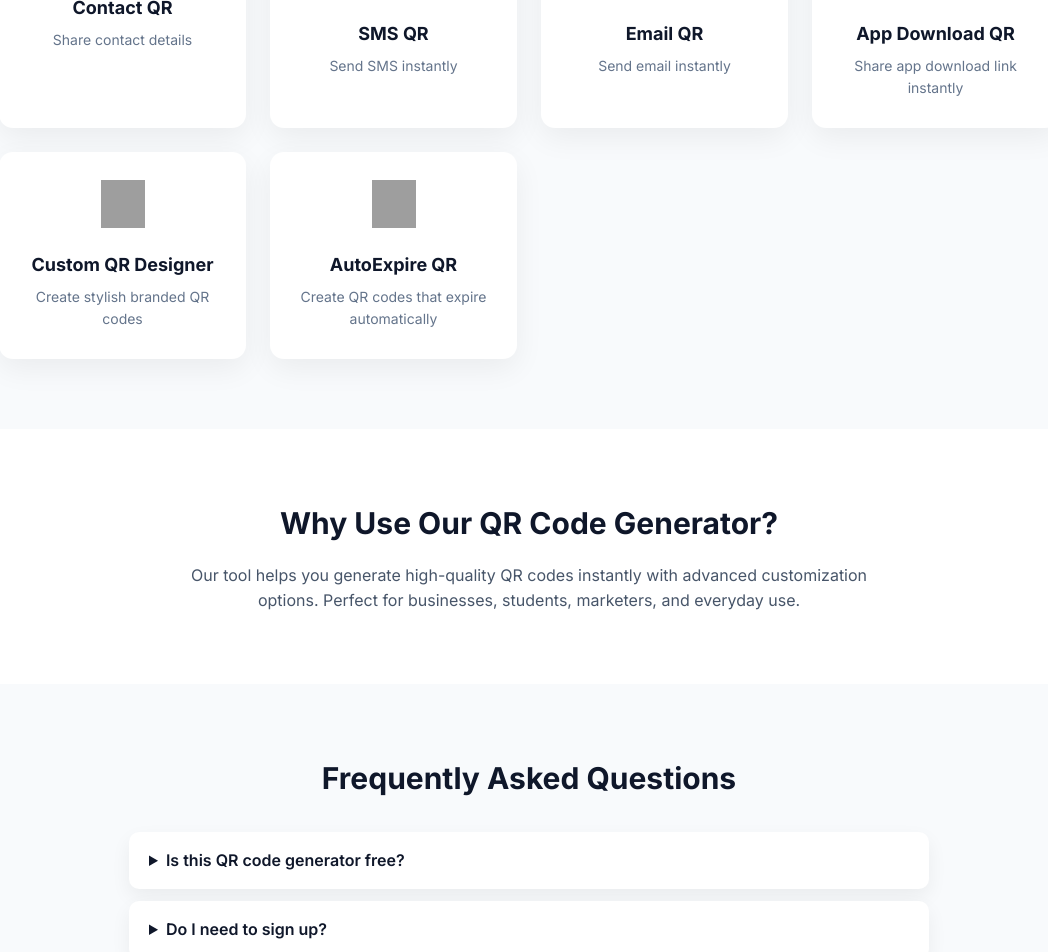
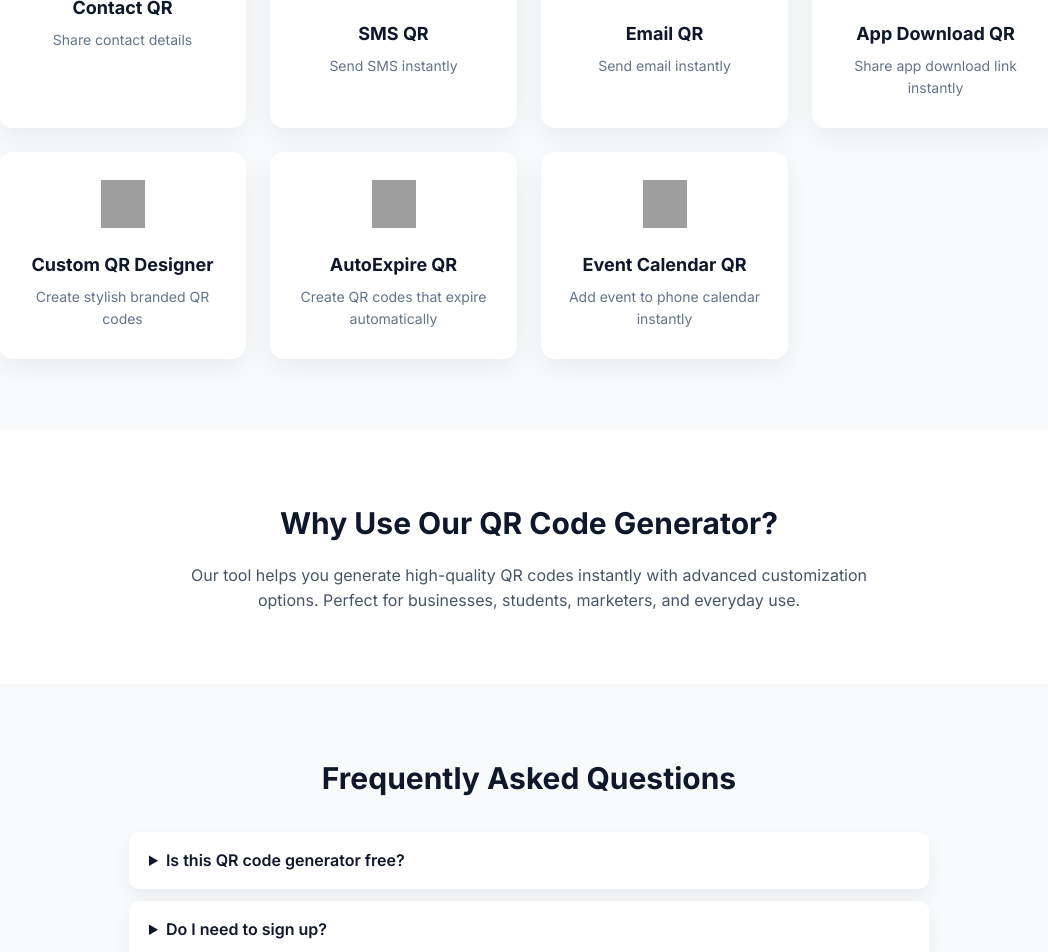
Before and after one commit to ansh-tiwari001/qr-code-generator, a plain HTML site: page index.html in a window 1280 px wide. Shown: the part 795-1747 px from the top of the page, without its empty margins (111-1159 px from the left). Drawn offline with Linux system fonts and the light colour scheme; grey boxes are pictures that could not be loaded.

Commit message:
Add Event Calendar QR section to index.html

```diff
--- a/index.html
+++ b/index.html
@@ -104,6 +104,12 @@
        <p>Create QR codes that expire automatically</p>
       </a>
 
+      <a href="calendar-qr.html" class="tool-card">
+       <img src="https://cdn.jsdelivr.net/npm/bootstrap-icons@1.11.3/icons/calendar-event.svg" width="48" height="48" alt="Event Calendar QR">
+       <h3>Event Calendar QR</h3>
+       <p>Add event to phone calendar instantly</p>
+      </a>
+
     </div>
   </div>
 </section>
```
